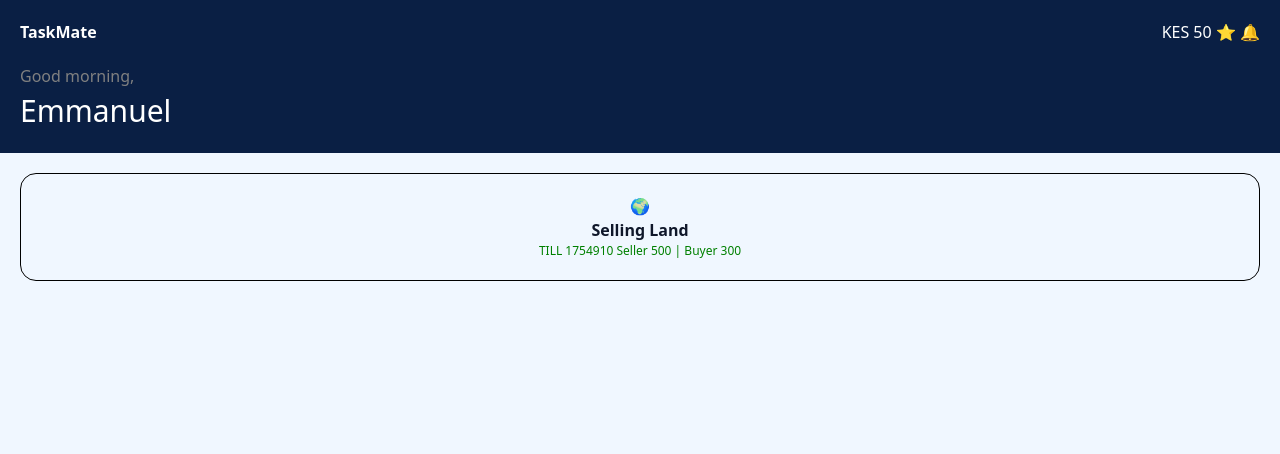
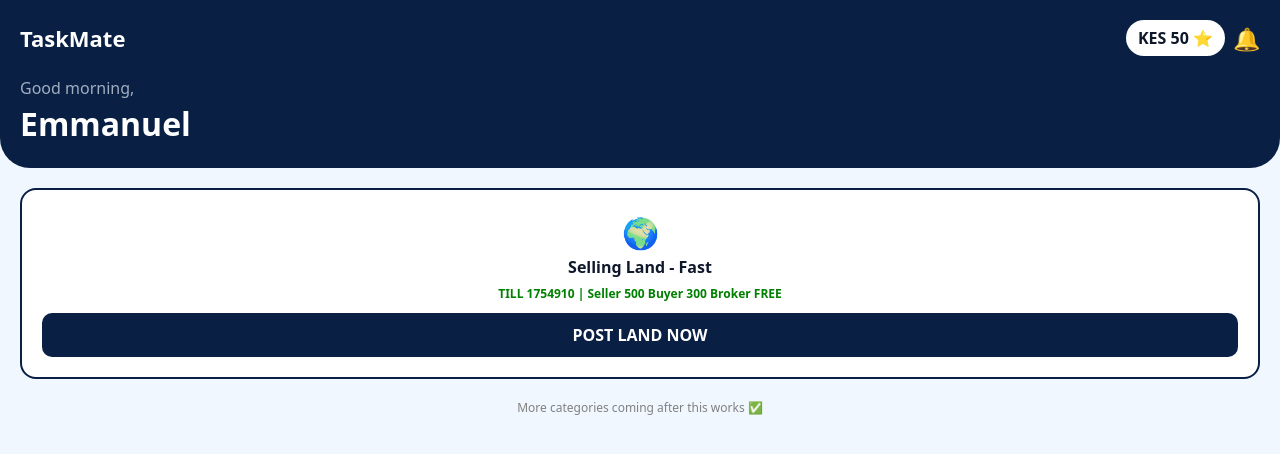
Before and after one commit to njoguemmanuel04-lgtm/taskmate, a Next.js app: page / in a window 1280 px wide. Shown: the top 454 px of the page. Built offline with nearby package versions, Linux system fonts and the light colour scheme.

Commit message:
Update page.tsx

```diff
--- a/app/page.tsx
+++ b/app/page.tsx
@@ -2,20 +2,27 @@
 export default function Page(){
 return(
 <div>
-<div style={{background:"#0a1f44",padding:20}}>
-<div style={{display:"flex",justifyContent:"space-between"}}>
-<b style={{color:"white"}}>TaskMate</b>
-<button style={{color:"white"}}>KES 50 ⭐ 🔔</button>
+<div style={{background:"#0a1f44",padding:"20px",borderRadius:"0 0 30px 30px"}}>
+<div style={{display:"flex",justifyContent:"space-between",alignItems:"center"}}>
+<b style={{color:"white",fontSize:22}}>TaskMate</b>
+<div style={{display:"flex",gap:8,alignItems:"center"}}>
+<span style={{background:"white",padding:"6px 12px",borderRadius:20,fontWeight:"bold"}}>KES 50 ⭐</span>
+<span style={{fontSize:22}}>🔔</span>
 </div>
-<p style={{color:"gray",marginTop:20}}>Good morning,</p>
-<h1 style={{color:"white",fontSize:30}}>Emmanuel</h1>
 </div>
+<p style={{color:"#a0aec0",marginTop:20,marginBottom:0}}>Good morning,</p>
+<h1 style={{color:"white",fontSize:32,marginTop:0,fontWeight:"bold"}}>Emmanuel</h1>
+</div>
+
 <div style={{padding:20}}>
-<div onClick={()=>location.href="/land"} style={{border:"1px solid black",padding:20,borderRadius:16,textAlign:"center"}}>
-<div>🌍</div>
-<b>Selling Land</b>
-<div style={{color:"green",fontSize:12}}>TILL 1754910 Seller 500 | Buyer 300</div>
+<div onClick={()=>location.href="/land"} style={{background:"white",border:"2px solid #0a1f44",padding:20,borderRadius:16,textAlign:"center",cursor:"pointer"}}>
+<div style={{fontSize:30}}>🌍</div>
+<b>Selling Land - Fast</b>
+<div style={{color:"green",fontSize:12,marginTop:6,fontWeight:"bold"}}>TILL 1754910 | Seller 500 Buyer 300 Broker FREE</div>
+<div style={{background:"#0a1f44",color:"white",padding:10,borderRadius:10,marginTop:10,fontWeight:"bold"}}>POST LAND NOW</div>
 </div>
+
+<p style={{textAlign:"center",marginTop:20,color:"gray",fontSize:12}}>More categories coming after this works ✅</p>
 </div>
 </div>
 )
```
